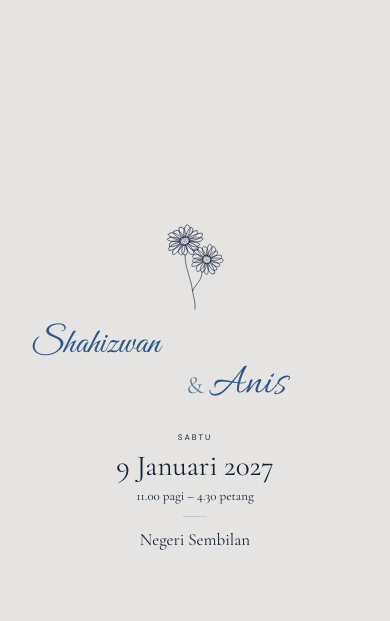
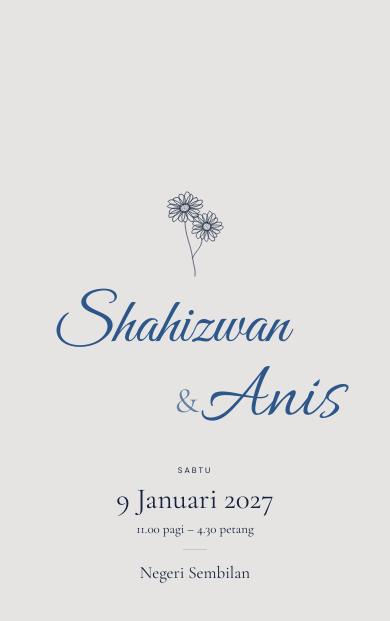
Before and after one commit to aniqkerja-byte/shahizwananis2, a website built with Vite: page index.html in a window 390 px wide. Shown: the part 71-692 px from the top of the page. Built offline with nearby package versions, Linux system fonts and the light colour scheme.

Commit message:
Restore centered staggered home names

```diff
--- a/src/fullscreen.css
+++ b/src/fullscreen.css
@@ -27,10 +27,10 @@ main {
   transform: scale(var(--page-scale, 1));
   transform-origin: center top;
 }
-.couple-names .bride-name { grid-column: 3; justify-self: start; margin: 0; font-family: 'Allura', var(--script), cursive; font-size: 1.25em; line-height: 1; white-space: nowrap; }
+.couple-names .bride-name { grid-column: 3; justify-self: start; margin-left: 25px; font-family: 'Allura', var(--script), cursive; font-size: 1.25em; line-height: 1; white-space: nowrap; }
 .couple-names .groom-name { grid-column: 1 / 4; font-family: var(--script); font-size: 1em; }
-.couple-names .ampersand { grid-column: 2; justify-self: center; align-self: center; margin: 0; font-size: .7em; line-height: 1; }
-.couple-names { grid-template-columns: 1fr 45px 1fr; max-width: 655px; color: #2d568a; }
+.couple-names .ampersand { grid-column: 2; justify-self: center; align-self: center; margin: 0; font-size: .55em; line-height: 1; }
+.couple-names { grid-template-columns: 1fr 45px 1fr; color: #2d568a; }
 .home-flower { display: block; width: clamp(96px, 8.5vw, 124px); height: auto; margin: 0 auto -6px; }
 .sidebar.is-open { max-height: calc(100dvh - 90px); overflow-y: auto; }
 
@@ -124,9 +124,12 @@ main {
   .rsvp-signoff { margin-top: 18px; }
 }
 
-.couple-names { max-width: 655px; font-size: clamp(52px, 5.4vw, 104px); }
 @media (max-width: 767px) {
-  .couple-names { grid-template-columns: 1fr 28px 1fr; max-width: 340px; font-size: clamp(30px, 9vw, 46px); }
+  .couple-names { grid-template-columns: 1fr 28px 1fr; }
+  .couple-names .bride-name { margin-left: 0; }
+}
+@media (max-width: 360px) {
+  .couple-names { font-size: 56px; }
 }
 
 /* Unframed childhood portraits surround the letter without obscuring its copy. */
```
